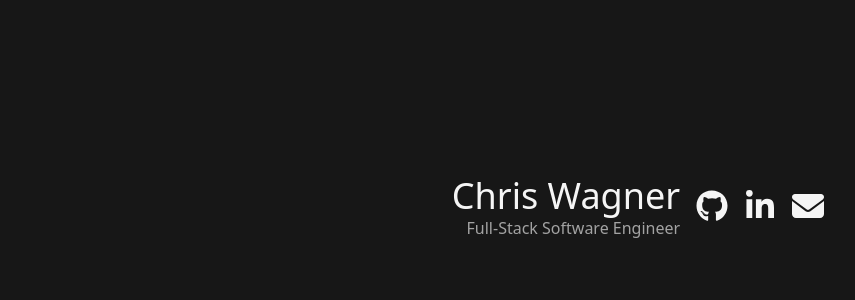
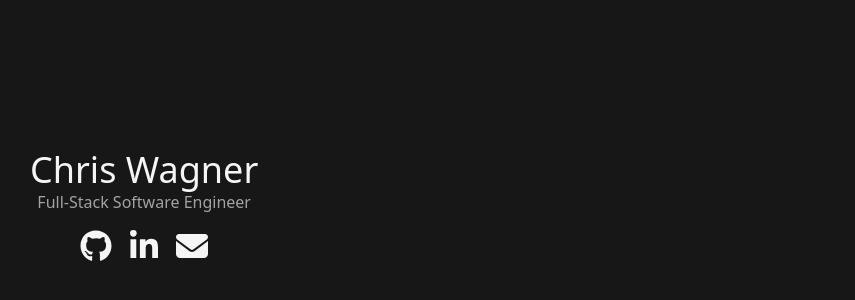
Before and after one commit to cswagner/cswagner.github.io, a Next.js app: page / in a window 1280 px wide. Shown: the part 192-492 px from the top of the page, without its empty margins (2-857 px from the left). Built offline with nearby package versions, Linux system fonts and the light colour scheme.

Commit message:
Scaffold blog layout

```diff
--- a/pages/index.tsx
+++ b/pages/index.tsx
@@ -15,8 +15,10 @@ const HomePage = () => (
         content="Profile for Chris Wagner, full-stack software engineer"
       />
     </Head>
-    <div className="flex h-screen flex-col items-center justify-center max-sm:space-y-4 sm:flex-row sm:space-x-4">
-      <div className="flex flex-col items-center sm:items-end">
+    <div className="flex h-screen flex-col lg:flex-row">
+      <div className="flex justify-center p-8 lg:items-center">
+        <div className="flex flex-col items-center space-y-4">
+          <div className="flex flex-col">
             <div className="text-center text-4xl text-neutral-100">
               Chris Wagner
             </div>
@@ -43,6 +45,13 @@ const HomePage = () => (
               url="mailto:contact@cswagner.io"
               ariaLabel="Email"
             />
+          </div>
+        </div>
+      </div>
+      <div className="lg:px0 flex flex-1 flex-col gap-4 overflow-y-scroll px-8 lg:px-0 lg:pe-8">
+        <div className="hidden min-h-4 flex-1 lg:flex" />
+        {/* TODO: Add blog post here */}
+        <div className="flex min-h-4 flex-1" />
       </div>
     </div>
   </div>
```
Lines whose indentation alone changed are shown as unchanged.
